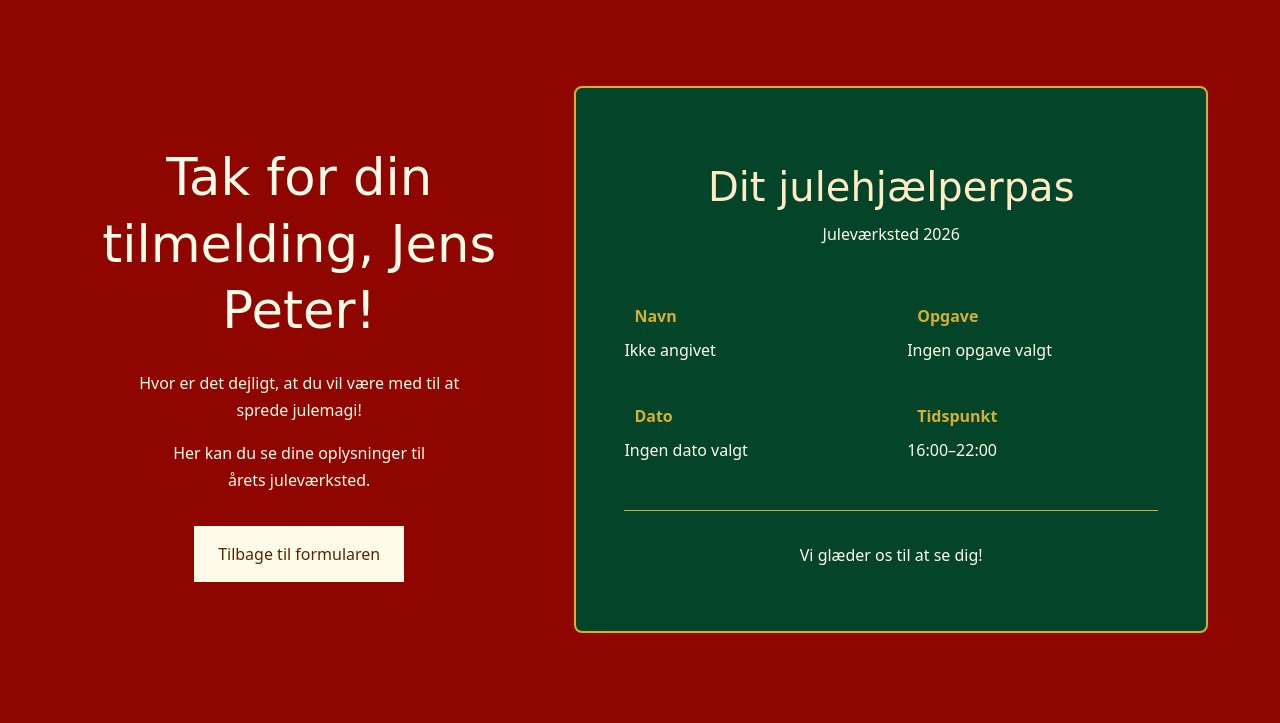
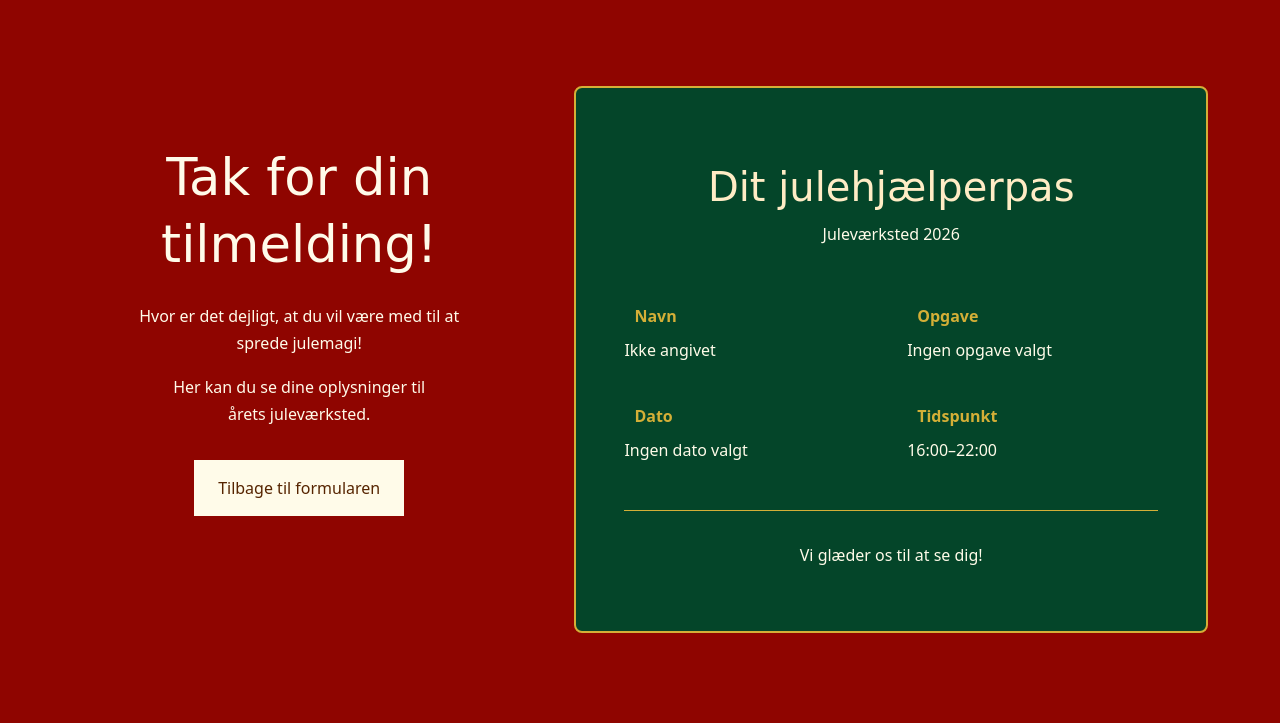
Before and after one commit to KFM98/juleevent_samlet, a plain HTML site: page opsamling.html in a window 1280 px wide. Shown: the part 74-797 px from the top of the page. Drawn offline with Linux system fonts and the light colour scheme.

Commit message:
fjernjenspeter

```diff
--- a/opsamling.html
+++ b/opsamling.html
@@ -46,7 +46,7 @@
       <section class="opsamling-page">
         <!-- VENSTRE SIDE -->
         <div class="opsamling-intro">
-          <h1>Tak for din tilmelding, Jens Peter!</h1>
+          <h1>Tak for din tilmelding!</h1>
 
           <p>Hvor er det dejligt, at du vil være med til at sprede julemagi!</p>
 
```
